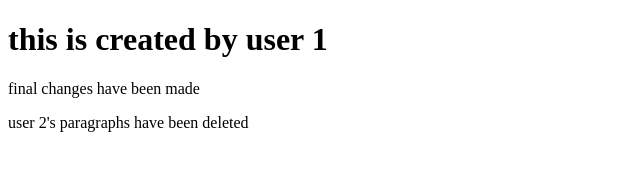
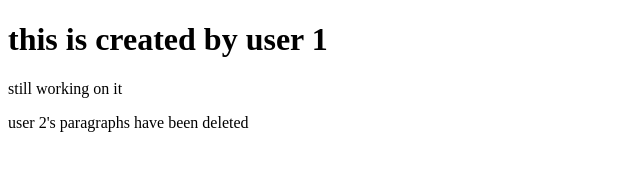
Before and after one commit to dhanushmr0211/simple.calc, a plain HTML site: page user1.html in a window 1280 px wide. Shown: the full height of the page, 0-640 px from the left. Drawn offline with Linux system fonts and the light colour scheme.

Commit message:
changing

```diff
--- a/user1.html
+++ b/user1.html
@@ -7,7 +7,7 @@
 </head>
 <body>
     <h1>this is created by user 1</h1>
-    <p>final changes have been made</p>
+    <p>still working on it</p>
     <p>user 2's paragraphs have been deleted</p>
 </body>
 </html>
```
